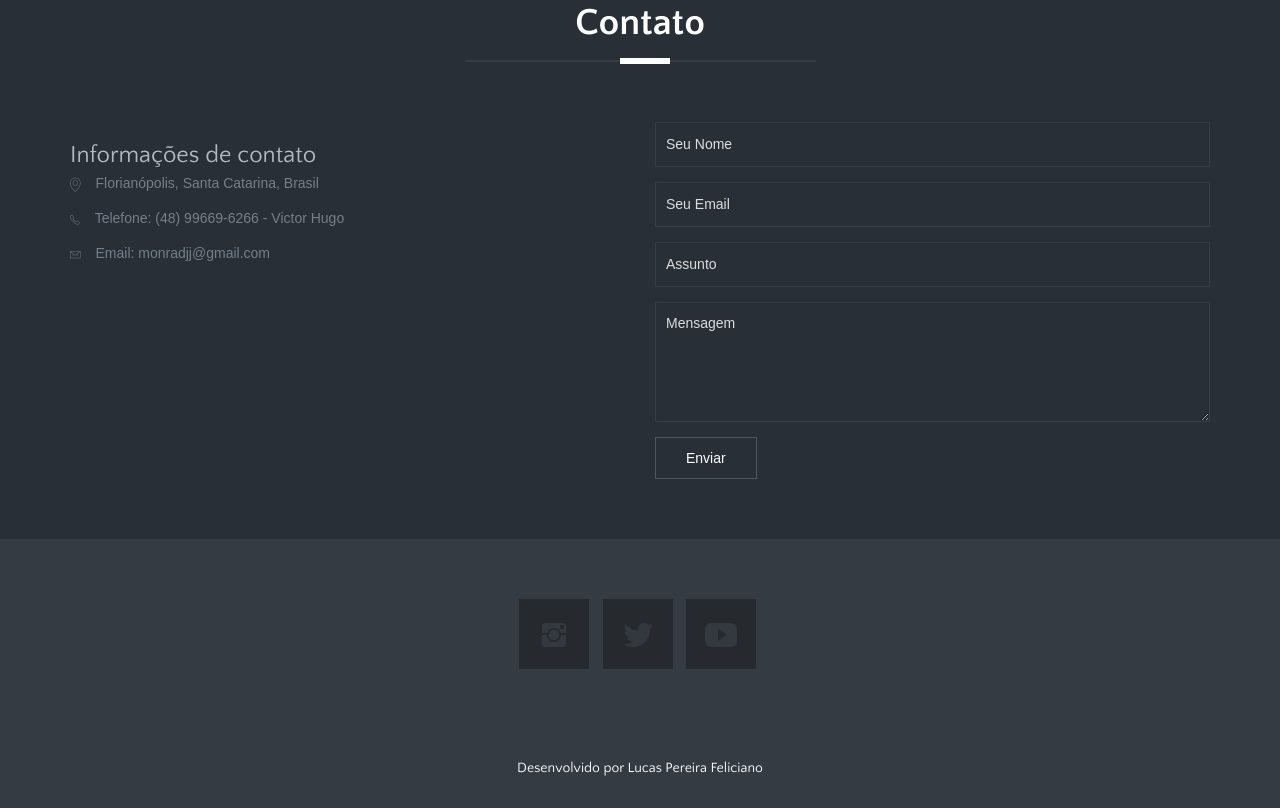
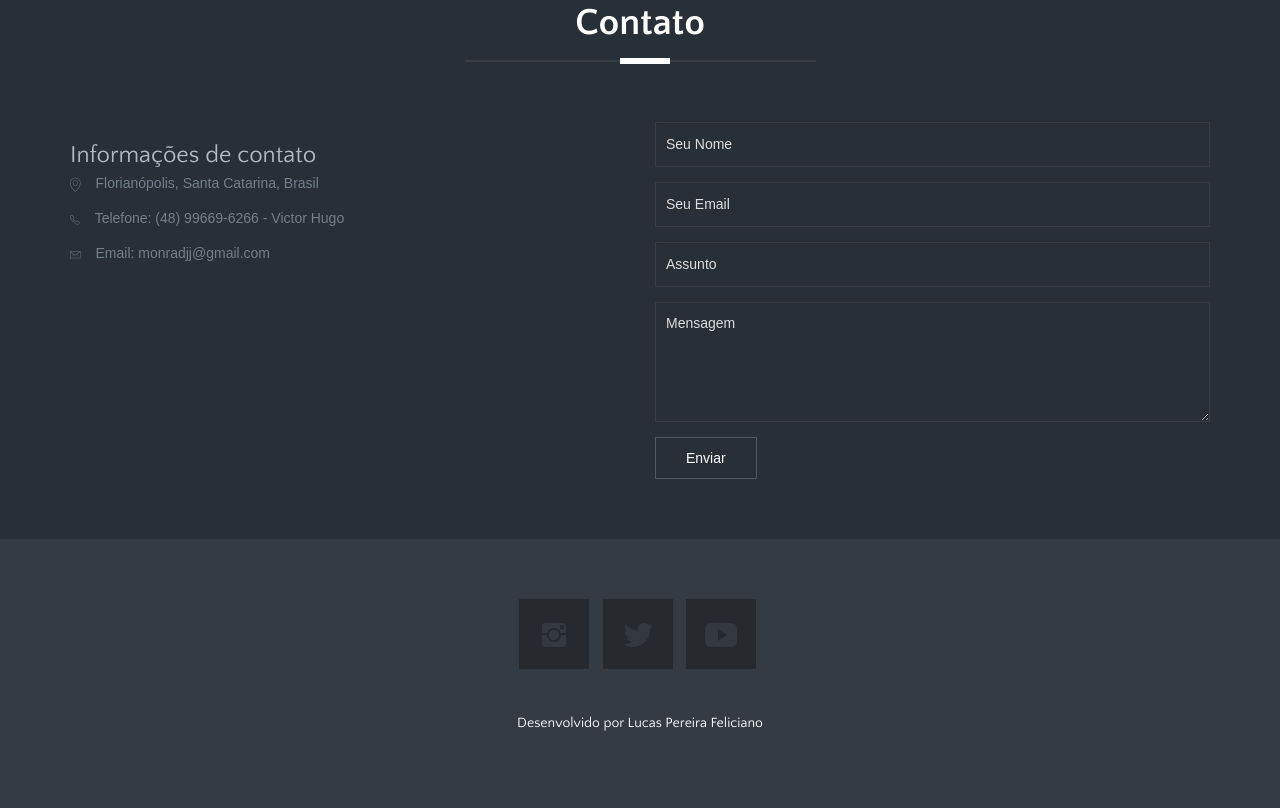
Before and after one commit to monradj/monradj.github.io, a plain HTML site: page index.html in a window 1280 px wide. Shown: the part 2930-3738 px from the top of the page. After the commit the page ends 3673 px from the top, so only its background shows below. Drawn offline with Linux system fonts and the light colour scheme; some packages are replaced by stand-ins of ours; files whose address does not match are found by name; a web font is replaced by a local one.

Commit message:
altera tamanho padding copyright

```diff
--- a/css/style.css
+++ b/css/style.css
@@ -1630,7 +1630,7 @@ a:hover {
   Footer section
 ==================================================================*/
 .social-icon {
-  padding: 60px 0 35px;
+  padding: 60px 0 10px;
 }
 
 .social-icon ul {
@@ -1694,7 +1694,7 @@ a:hover {
 }
 
 .copyright {
-  padding: 20px 0;
+  padding: 0px 0;
   color: #fff;
 }
 
```
